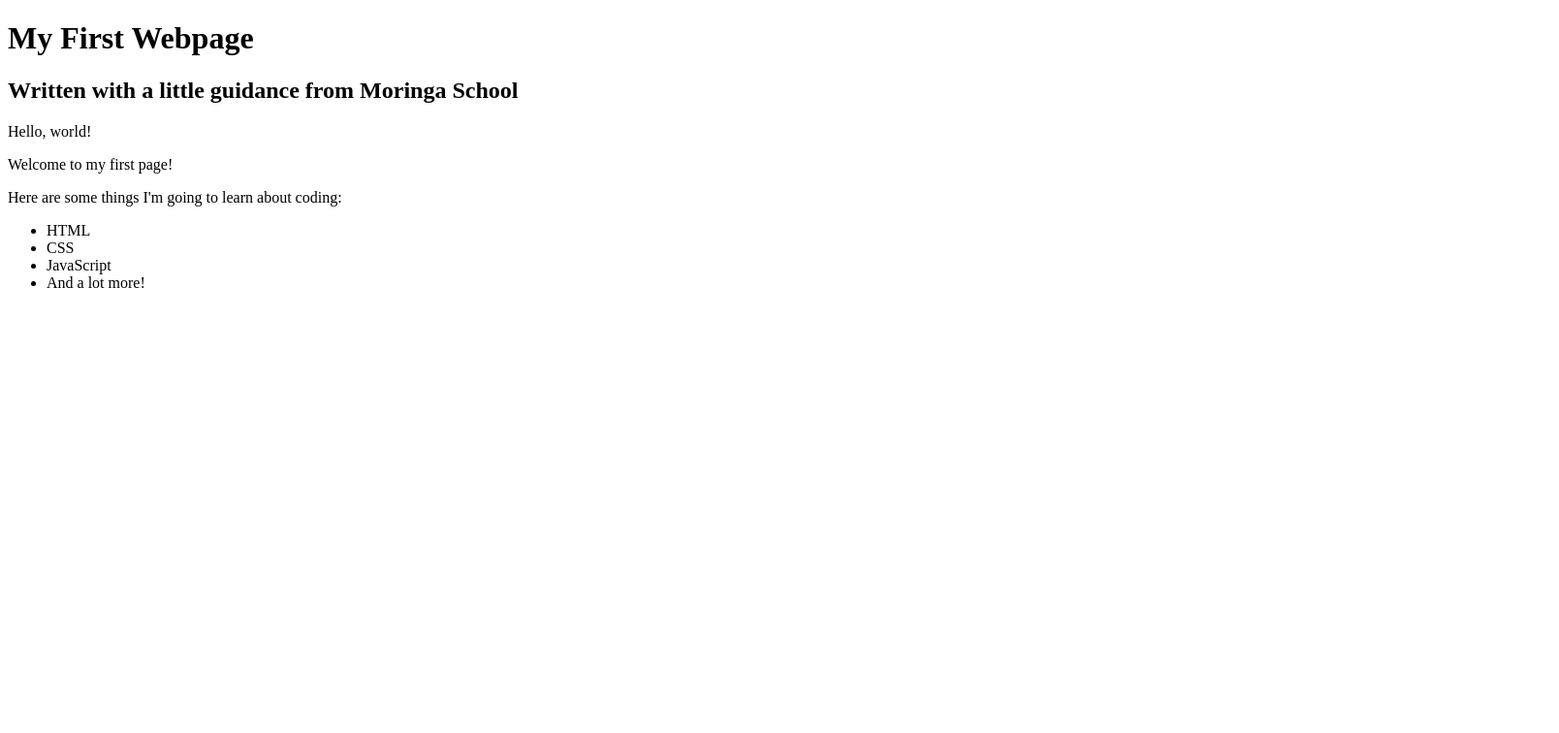
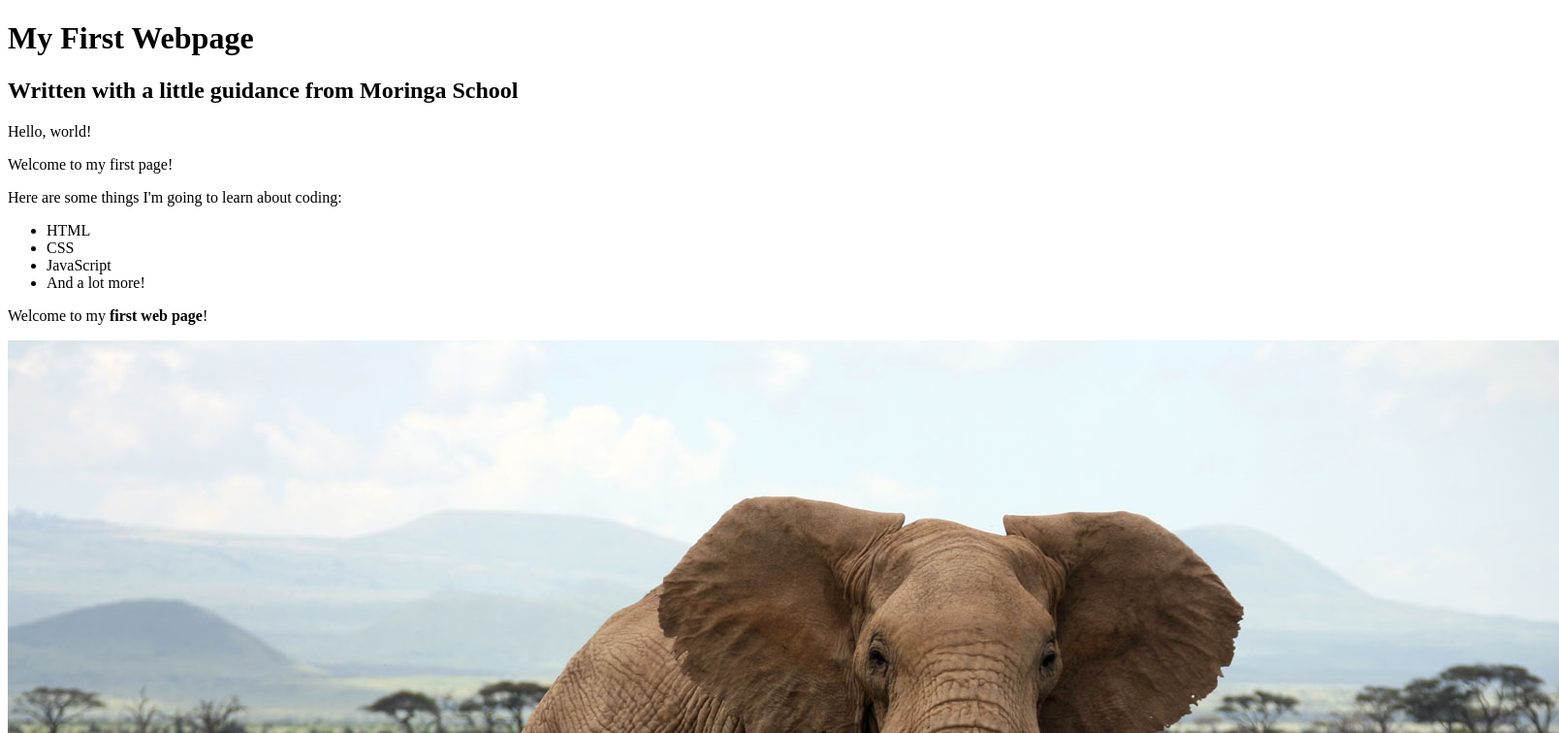
Before and after one commit to Wambui-123/my-first-webpage, a plain HTML site: page index.html in a window 1280 px wide. Shown: the top 756 px of the page at 97% size, 1608 px wide, since content can reach past the window. Drawn offline with Linux system fonts and the light colour scheme.

Commit message:
added elephant image

```diff
--- a/index.html
+++ b/index.html
@@ -20,5 +20,7 @@
       <li>And a lot more!</li>
     </ul>
 
+    <p>Welcome to my <strong>first web page</strong>!</p>
+    <img src="images/elephant.jpg" alt="A photo of an elephant">
 </body>
 </html>
```
